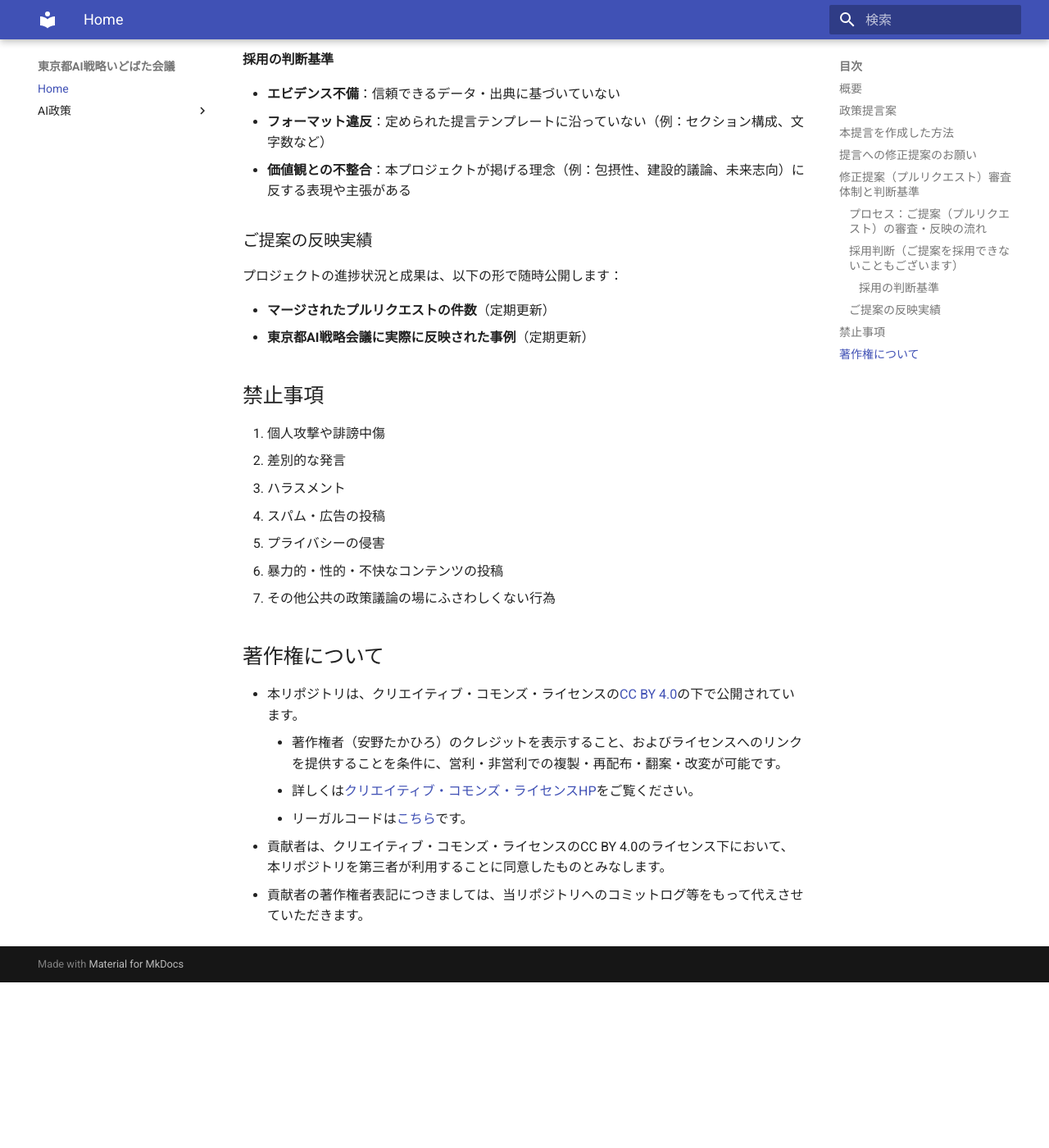
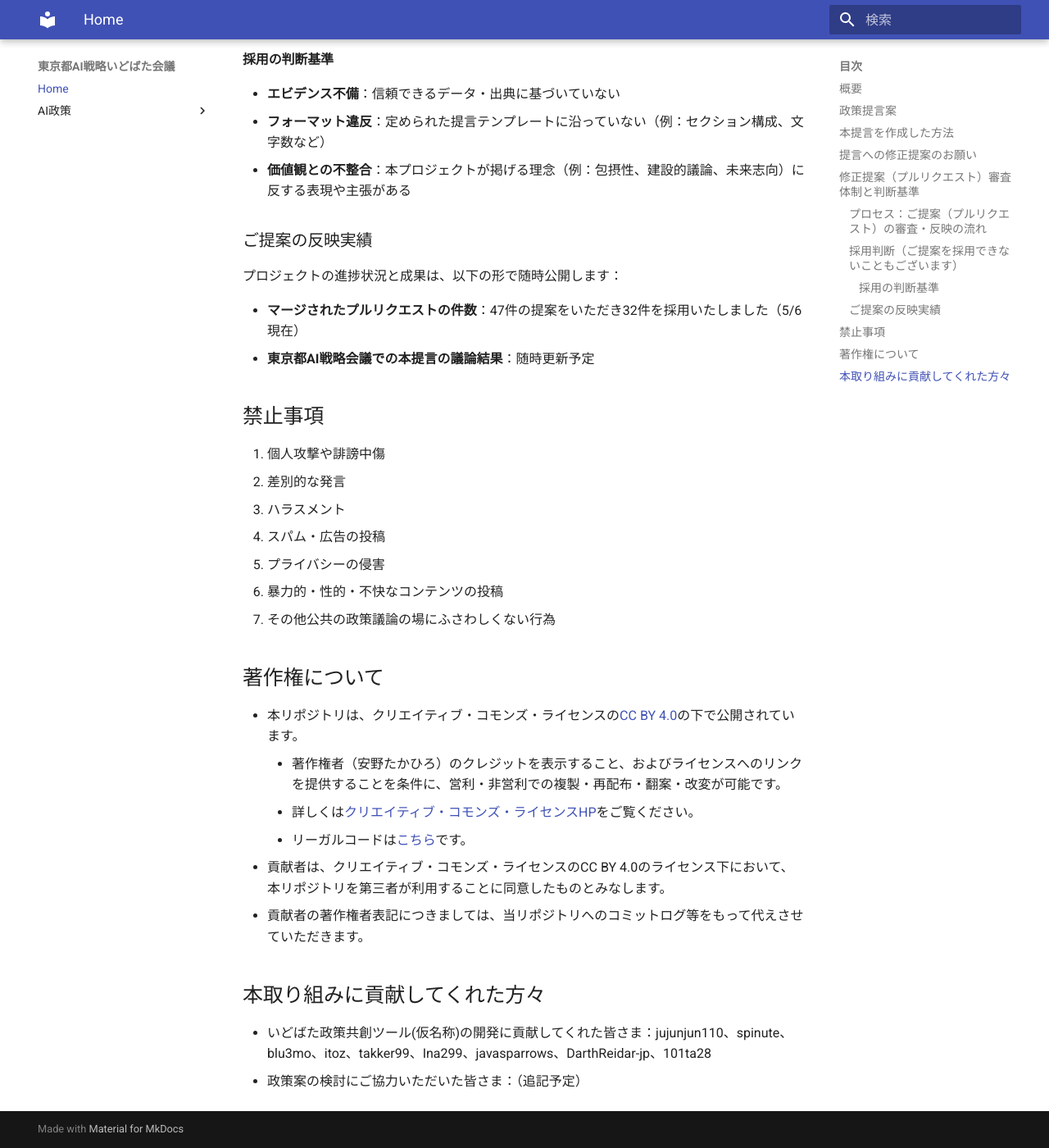
Before and after one commit to takahiroanno2024/2025_ai_idobatakaigi_output, an MkDocs documentation site: the page built from docs/index.md, in a window 1280 px wide and 1400 px high, scrolled down 2269 px. Shown: the whole window at 82% size. Built offline with MkDocs 1.6.1 and Material for MkDocs 9.7.7, drawn with Linux system fonts in a browser that asks for light colours; before the commit the page ends 3467 px from its top, so only the background shows below that.

Commit message:
Update index.md

```diff
--- a/docs/index.md
+++ b/docs/index.md
@@ -10,7 +10,7 @@
 2.  **大規模熟議プラットフォームの実験:** AIを用いてオンライン議論を整理・可視化し、建設的な合意形成を促す「デジタル民主主義」の新たな形を実験します。
 
 本提言案（v0.5）は、「東京都AI戦略いどばた会議」の取り組みとして、皆さまからいただいた意見をもとに安野が作成したものです。
-「[デジタル民主主義2030](https://dd2030.org/)」プロジェクトの一環で構築した、「**[いどばた政策共創ツール(仮名称)](https://delib.takahiroanno.com/view/docs)**」を使って、どなたでも修正提案が可能です。皆様からのご意見を反映し、東京都の「東京都AI戦略会議」へ提言を行う予定です。
+「[デジタル民主主義2030](https://dd2030.org/)」プロジェクトの一環で構築した、「**[いどばた政策共創ツール(仮名称)](https://delib.takahiroanno.com/view/docs/index.md)**」を使って、どなたでも修正提案が可能です。皆様からのご意見を反映し、東京都の「東京都AI戦略会議」へ提言を行う予定です。
 
 
 ## 政策提言案
@@ -39,7 +39,7 @@
 
 
 ## 提言への修正提案のお願い
-「[デジタル民主主義2030](https://dd2030.org/)」プロジェクトの一環で構築した、「**[いどばた政策共創ツール(仮名称)](https://delib.takahiroanno.com/view/docs)**」を使って、どなたでも修正提案が可能です。
+「[デジタル民主主義2030](https://dd2030.org/)」プロジェクトの一環で構築した、「**[いどばた政策共創ツール(仮名称)](https://delib.takahiroanno.com/view/docs/index.md)**」を使って、どなたでも修正提案が可能です。
 AIとのチャットを通して修正提案ができますので、提言の改善案をお持ちの方はぜひご提案をお願いいたします。
 
 
@@ -75,9 +75,8 @@ AIとのチャットを通して修正提案ができますので、提言の改
 
 プロジェクトの進捗状況と成果は、以下の形で随時公開します：
 
-- **マージされたプルリクエストの件数**（定期更新）
-- **東京都AI戦略会議に実際に反映された事例**（定期更新）
-
+- **マージされたプルリクエストの件数**：47件の提案をいただき32件を採用いたしました（5/6現在）
+- **東京都AI戦略会議での本提言の議論結果**：随時更新予定
 
 
 ## 禁止事項
@@ -98,3 +97,7 @@ AIとのチャットを通して修正提案ができますので、提言の改
     - リーガルコードは[こちら](https://github.com/takahiroanno2024/2025_ai_idobatakaigi_outpu/blob/main/LICENSE)です。
 - 貢献者は、クリエイティブ・コモンズ・ライセンスのCC BY 4.0のライセンス下において、本リポジトリを第三者が利用することに同意したものとみなします。
 - 貢献者の著作権者表記につきましては、当リポジトリへのコミットログ等をもって代えさせていただきます。
+
+## 本取り組みに貢献してくれた方々
+- いどばた政策共創ツール(仮名称)の開発に貢献してくれた皆さま：jujunjun110、spinute、blu3mo、itoz、takker99、Ina299、javasparrows、DarthReidar-jp、101ta28
+- 政策案の検討にご協力いただいた皆さま：（追記予定）
```
